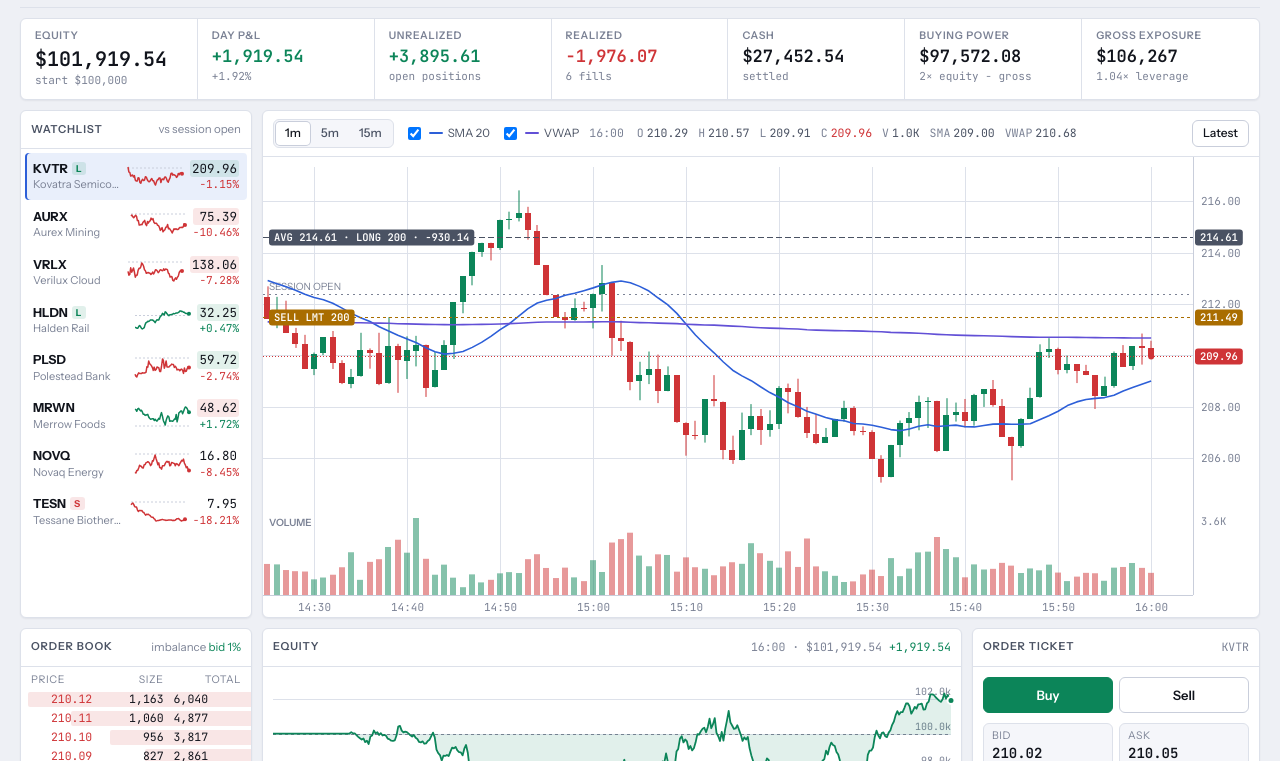
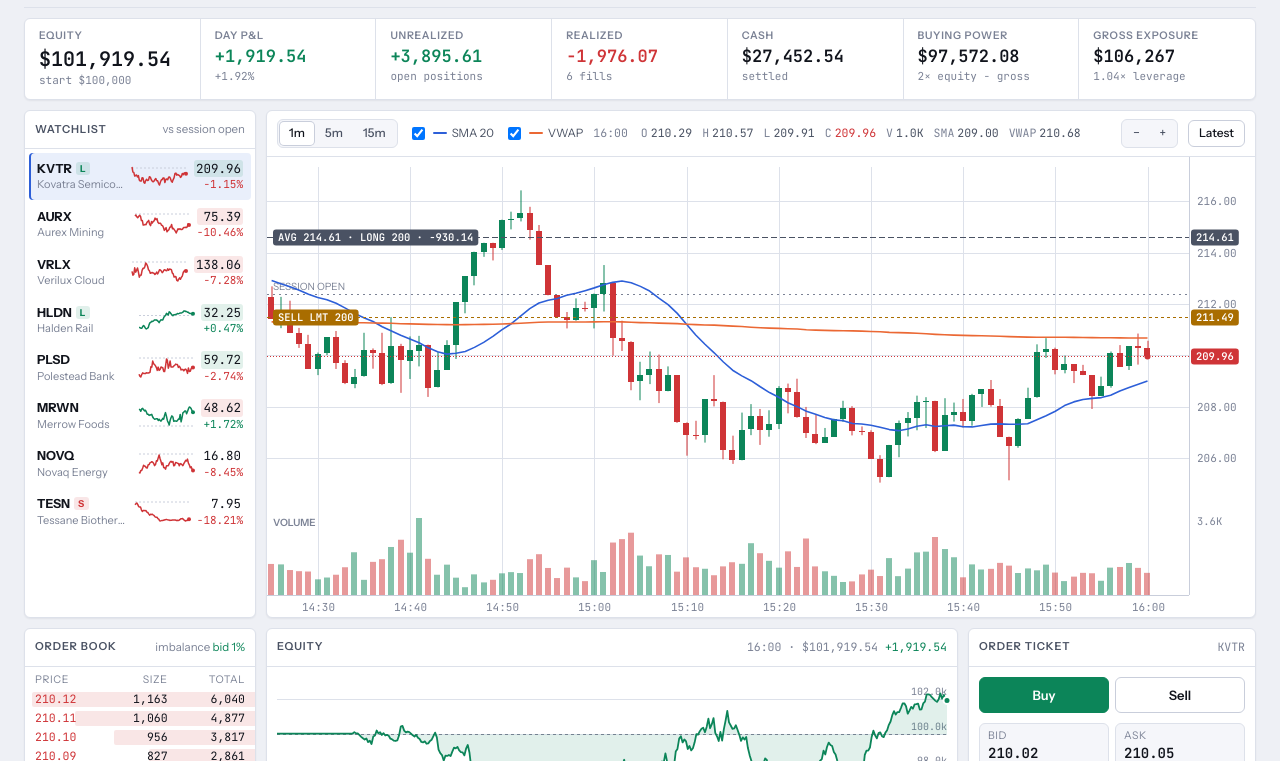
Before and after one commit to MartinBarta/claudetest, a plain HTML site: page halyard/index.html in a window 1280 px wide. Shown: the part 88-849 px from the top of the page. Drawn offline with Linux system fonts and the light colour scheme.

Commit message:
Fix click handling, overlay colors and chart controls in Halyard desk
Keep live lists from swallowing clicks or focus during ticks, snap the
crosshair to the hovered candle, switch VWAP to a CVD-safe orange, gate
wheel zoom behind Ctrl/Cmd with zoom buttons, and align the book columns.

Co-Authored-By: Claude Opus 5.5 <noreply@anthropic.com>
Claude-Session: https://claude.ai/code/session_01X5hABKNb2kiT8ijXwg24d8

```diff
--- a/halyard/index.html
+++ b/halyard/index.html
@@ -17,7 +17,8 @@
   --accent: #2d5fd8;
   --accent-ink: #ffffff;
   --accent-soft: rgba(45, 95, 216, 0.10);
-  --overlay-2: #6250d6;
+  --overlay-2: #eb6834;
+  --on-solid: #ffffff;
   --up: #0c8559;
   --down: #cf3437;
   --up-soft: rgba(12, 133, 89, 0.12);
@@ -33,7 +34,7 @@
   :root:not([data-theme="light"]) {
     --bg: #0d1016; --panel: #151922; --panel-2: #1a1f2a; --line: #252b38; --line-2: #333b4b;
     --fg: #e6e9f1; --fg-2: #a8afbf; --fg-3: #737b8e;
-    --accent: #5b8cff; --accent-ink: #0d1016; --accent-soft: rgba(91, 140, 255, 0.14); --overlay-2: #9085e9;
+    --accent: #5b8cff; --accent-ink: #0d1016; --accent-soft: rgba(91, 140, 255, 0.14); --overlay-2: #d95926; --on-solid: #0d1016;
     --up: #2fb380; --down: #f0605f; --up-soft: rgba(47, 179, 128, 0.14); --down-soft: rgba(240, 96, 95, 0.14);
     --warn: #e2a63c; --warn-soft: rgba(226, 166, 60, 0.14); --shadow: none;
     color-scheme: dark;
@@ -42,20 +43,18 @@
 :root[data-theme="dark"] {
   --bg: #0d1016; --panel: #151922; --panel-2: #1a1f2a; --line: #252b38; --line-2: #333b4b;
   --fg: #e6e9f1; --fg-2: #a8afbf; --fg-3: #737b8e;
-  --accent: #5b8cff; --accent-ink: #0d1016; --accent-soft: rgba(91, 140, 255, 0.14); --overlay-2: #9085e9;
+  --accent: #5b8cff; --accent-ink: #0d1016; --accent-soft: rgba(91, 140, 255, 0.14); --overlay-2: #d95926; --on-solid: #0d1016;
   --up: #2fb380; --down: #f0605f; --up-soft: rgba(47, 179, 128, 0.14); --down-soft: rgba(240, 96, 95, 0.14);
   --warn: #e2a63c; --warn-soft: rgba(226, 166, 60, 0.14); --shadow: none;
   color-scheme: dark;
 }
 
 * { box-sizing: border-box; }
+[hidden] { display: none !important; }
 body {
   background: var(--bg); color: var(--fg); font-family: var(--font-ui); font-size: 13px; line-height: 1.4;
-  padding-left: max(12px, env(safe-area-inset-left, 0px)); padding-right: max(12px, env(safe-area-inset-right, 0px));
+  padding-left: max(16px, env(safe-area-inset-left, 0px)); padding-right: max(16px, env(safe-area-inset-right, 0px));
   padding-block: 0 16px;
-}
-@media (max-width: 640px) {
-  body { padding-left: max(16px, env(safe-area-inset-left, 0px)); padding-right: max(16px, env(safe-area-inset-right, 0px)); }
 }
 body::before { content: ""; position: fixed; inset: 0 0 auto; height: env(safe-area-inset-top, 0px); z-index: 10; background: var(--bg); }
 button { font: inherit; color: inherit; cursor: pointer; }
@@ -172,7 +171,7 @@ button:focus-visible, input:focus-visible, select:focus-visible, [tabindex]:focu
 .book .row { cursor: pointer; border: 0; background: none; width: 100%; text-align: left; }
 .book .row:hover { background: var(--panel-2); }
 .book .row > span { position: relative; z-index: 1; }
-.book .row > span:nth-child(2), .book .hdr > span:nth-child(2), .book .row > span:nth-child(3), .book .hdr > span:nth-child(3) { text-align: right; }
+.book .row > span:nth-of-type(n+2), .book .hdr > span:nth-of-type(n+2) { text-align: right; }
 .book .bar { position: absolute; right: 0; top: 2px; bottom: 2px; z-index: 0; border-radius: 2px 0 0 2px; }
 .book .ask .bar { background: var(--down-soft); } .book .bid .bar { background: var(--up-soft); }
 .book .ask .p { color: var(--down); } .book .bid .p { color: var(--up); }
@@ -190,8 +189,8 @@ button:focus-visible, input:focus-visible, select:focus-visible, [tabindex]:focu
 .tk { padding: 10px; display: flex; flex-direction: column; gap: 10px; }
 .side-seg { display: grid; grid-template-columns: 1fr 1fr; gap: 6px; }
 .side-seg button { border: 1px solid var(--line-2); background: var(--panel); border-radius: var(--r); padding: 8px; font-weight: 600; font-size: 13px; }
-.side-seg button.buy[aria-pressed="true"] { background: var(--up); border-color: var(--up); color: #fff; }
-.side-seg button.sell[aria-pressed="true"] { background: var(--down); border-color: var(--down); color: #fff; }
+.side-seg button.buy[aria-pressed="true"] { background: var(--up); border-color: var(--up); color: var(--on-solid); }
+.side-seg button.sell[aria-pressed="true"] { background: var(--down); border-color: var(--down); color: var(--on-solid); }
 .tk-quote { display: grid; grid-template-columns: 1fr 1fr; gap: 6px; }
 .tk-quote button { border: 1px solid var(--line); border-radius: var(--r); background: var(--panel-2); padding: 5px 8px; text-align: left; }
 .tk-quote span { display: block; font-size: 10.5px; color: var(--fg-3); text-transform: uppercase; letter-spacing: 0.06em; }
@@ -214,7 +213,7 @@ button:focus-visible, input:focus-visible, select:focus-visible, [tabindex]:focu
 .err:empty { display: none; }
 .note { margin: 0; font-size: 11.5px; color: var(--warn); }
 .note:empty { display: none; }
-.cta { border: 0; border-radius: var(--r); padding: 10px; font-weight: 600; font-size: 13.5px; color: #fff; background: var(--up); }
+.cta { border: 0; border-radius: var(--r); padding: 10px; font-weight: 600; font-size: 13.5px; color: var(--on-solid); background: var(--up); }
 .cta.sell { background: var(--down); }
 .cta:disabled { opacity: 0.45; cursor: not-allowed; }
 .confirm { padding: 10px; display: flex; flex-direction: column; gap: 10px; }
@@ -300,10 +299,14 @@ tr:last-child td { border-bottom: 0; }
         <label><input type="checkbox" id="ovVwap" checked> <span class="sw" style="background:var(--overlay-2)"></span>VWAP</label>
       </div>
       <div class="ohlc" id="ohlc"></div>
-      <button class="btn" id="liveBtn" style="margin-left:auto" title="Jump back to the latest candle">Latest</button>
+      <div class="seg" style="margin-left:auto" role="group" aria-label="Zoom">
+        <button type="button" id="zoomOut" aria-label="Zoom out" title="Zoom out (or Ctrl + scroll)">−</button>
+        <button type="button" id="zoomIn" aria-label="Zoom in" title="Zoom in (or Ctrl + scroll)">+</button>
+      </div>
+      <button class="btn" id="liveBtn" title="Jump back to the latest candle. Drag the chart to pan.">Latest</button>
     </div>
     <div class="chart-wrap" id="chartWrap">
-      <canvas id="chartCv" role="img" aria-label="Candlestick chart" title="Scroll to zoom, drag to pan, double-click to reset"></canvas>
+      <canvas id="chartCv" role="img" aria-label="Candlestick chart"></canvas>
     </div>
   </section>
 
@@ -629,9 +632,25 @@ function sel() { return sim.by[UI.sel]; }
 let C = {};
 function readColors() {
   const cs = getComputedStyle(document.documentElement);
-  for (const k of ['panel', 'panel-2', 'line', 'line-2', 'fg', 'fg-2', 'fg-3', 'accent', 'overlay-2', 'up', 'down', 'warn', 'accent-soft'])
+  for (const k of ['panel', 'panel-2', 'line', 'line-2', 'fg', 'fg-2', 'fg-3', 'accent', 'overlay-2', 'up', 'down', 'warn', 'accent-soft', 'on-solid'])
     C[k] = cs.getPropertyValue('--' + k).trim();
   UI.dirty = true;
+}
+
+// Replace a live list's markup without eating clicks or focus: skip identical markup,
+// hold updates while a pointer is pressed inside, and restore focus by data key.
+const pressed = new Set();
+function setHTML(el, html) {
+  if (el._html === html) return;
+  if (pressed.has(el)) { el._pending = html; return; }
+  const a = document.activeElement, key = a && el.contains(a) ? (a.dataset.key || null) : null;
+  el.innerHTML = html; el._html = html; el._pending = null;
+  if (key) { const n = el.querySelector(`[data-key="${CSS.escape(key)}"]`); if (n) n.focus({ preventScroll: true }); }
+}
+function guard(el) {
+  el.addEventListener('pointerdown', () => pressed.add(el));
+  const release = () => { if (!pressed.delete(el)) return; setTimeout(() => { if (el._pending) setHTML(el, el._pending); }, 0); };
+  window.addEventListener('pointerup', release, true); window.addEventListener('pointercancel', release, true);
 }
 
 // ---------- header + KPIs ----------
@@ -677,12 +696,12 @@ function renderWatch() {
     const fl = (!reduceMotion.matches && prev !== undefined && prev !== s.last) ? (s.last > prev ? 'flash-up' : 'flash-down') : '';
     UI.prevLast[s.sym] = s.last;
     const tag = p.qty ? `<span class="pos-dot ${p.qty > 0 ? 'L' : 'S'}" title="${p.qty > 0 ? 'Long' : 'Short'} ${fmtInt(Math.abs(p.qty))}">${p.qty > 0 ? 'L' : 'S'}</span>` : '';
-    h += `<li><button data-sym="${s.sym}" aria-current="${s.sym === UI.sel}">
+    h += `<li><button data-sym="${s.sym}" data-key="w-${s.sym}" aria-current="${s.sym === UI.sel}">
       <span style="min-width:0"><div class="s1">${s.sym}${tag}</div><div class="s2">${esc(s.name)}</div></span>
       ${spark(s)}
       <span><div class="px ${fl}">${fmt(s.last)}</div><div class="pc ${cls(ch)}">${sgnPct(ch)}</div></span></button></li>`;
   }
-  $('wl').innerHTML = h;
+  setHTML($('wl'), h);
 }
 
 // ---------- book + tape ----------
@@ -695,12 +714,12 @@ function renderBook() {
   const max = Math.max(ca[N - 1], cb[N - 1]);
   let h = `<div class="hdr"><span>Price</span><span>Size</span><span>Total</span></div>`;
   for (let i = N - 1; i >= 0; i--)
-    h += `<button type="button" class="row ask${mine.has(a[i].toFixed(2)) ? ' mine' : ''}" data-px="${a[i]}" data-side="buy" aria-label="Ask ${fmt(a[i])}, ${fmtInt(s.as[i])} shares"><div class="bar" style="width:${(ca[i] / max * 100).toFixed(1)}%"></div><span class="p">${fmt(a[i])}</span><span>${fmtInt(s.as[i])}</span><span>${fmtInt(ca[i])}</span></button>`;
+    h += `<button type="button" class="row ask${mine.has(a[i].toFixed(2)) ? ' mine' : ''}" data-key="a${i}" data-px="${a[i]}" data-side="buy" aria-label="Ask ${fmt(a[i])}, ${fmtInt(s.as[i])} shares"><div class="bar" style="width:${(ca[i] / max * 100).toFixed(1)}%"></div><span class="p">${fmt(a[i])}</span><span>${fmtInt(s.as[i])}</span><span>${fmtInt(ca[i])}</span></button>`;
   const spr = s.ask - s.bid, mid = (s.ask + s.bid) / 2;
   h += `<div class="spread"><span><b class="${s.last >= s.open ? 'up' : 'down'}">${fmt(s.last)}</b> last</span><span class="muted">spread ${fmt(spr)} · ${(spr / mid * 1e4).toFixed(1)} bp</span></div>`;
   for (let i = 0; i < N; i++)
-    h += `<button type="button" class="row bid${mine.has(b[i].toFixed(2)) ? ' mine' : ''}" data-px="${b[i]}" data-side="sell" aria-label="Bid ${fmt(b[i])}, ${fmtInt(s.bs[i])} shares"><div class="bar" style="width:${(cb[i] / max * 100).toFixed(1)}%"></div><span class="p">${fmt(b[i])}</span><span>${fmtInt(s.bs[i])}</span><span>${fmtInt(cb[i])}</span></button>`;
-  $('book').innerHTML = h;
+    h += `<button type="button" class="row bid${mine.has(b[i].toFixed(2)) ? ' mine' : ''}" data-key="b${i}" data-px="${b[i]}" data-side="sell" aria-label="Bid ${fmt(b[i])}, ${fmtInt(s.bs[i])} shares"><div class="bar" style="width:${(cb[i] / max * 100).toFixed(1)}%"></div><span class="p">${fmt(b[i])}</span><span>${fmtInt(s.bs[i])}</span><span>${fmtInt(cb[i])}</span></button>`;
+  setHTML($('book'), h);
   const bidT = cb[N - 1], askT = ca[N - 1], imb = (bidT - askT) / (bidT + askT);
   $('bookAside').innerHTML = `imbalance <span class="${cls(imb)}">${imb > 0 ? 'bid' : 'ask'} ${Math.abs(imb * 100).toFixed(0)}%</span>`;
 }
@@ -731,7 +750,7 @@ function renderBlotter() {
         h += `<tr data-sym="${s.sym}"><td class="sym">${s.sym}</td><td>${p.qty > 0 ? '<span class="pill b">LONG</span>' : p.qty < 0 ? '<span class="pill s">SHORT</span>' : '<span class="muted">flat</span>'}</td>
           <td>${fmtInt(p.qty)}</td><td>${p.qty ? fmt(p.avg, 3) : '–'}</td><td>${fmt(s.last)}</td><td>${fmt(p.qty * s.last)}</td>
           <td class="${cls(u)}">${p.qty ? sgn(u) : '–'}</td><td class="${cls(up)}">${p.qty ? sgnPct(up) : '–'}</td><td class="${cls(p.realized)}">${sgn(p.realized)}</td>
-          <td>${p.qty ? `<button class="mini" data-close="${s.sym}">Close</button>` : ''}</td></tr>`;
+          <td>${p.qty ? `<button class="mini" data-key="c-${s.sym}" data-close="${s.sym}">Close</button>` : ''}</td></tr>`;
       }
       h += '</tbody></table>';
     }
@@ -743,7 +762,7 @@ function renderBlotter() {
         const s = sim.by[o.sym], px = o.type === 'limit' ? o.limit : o.stop, dist = (px / s.last - 1);
         h += `<tr data-sym="${o.sym}"><td>${hms(o.t)}</td><td class="sym">${o.sym}</td><td><span class="pill ${o.side === 'buy' ? 'b' : 's'}">${o.side.toUpperCase()}</span></td>
           <td><span class="pill w">${o.type === 'limit' ? 'LMT' : 'STP'}</span></td><td>${fmtInt(o.qty)}</td><td>${fmt(px)}</td><td>${fmt(s.last)}</td><td>${sgnPct(dist)}</td>
-          <td><button class="mini" data-cancel="${o.id}">Cancel</button></td></tr>`;
+          <td><button class="mini" data-key="x-${o.id}" data-cancel="${o.id}">Cancel</button></td></tr>`;
       }
       h += '</tbody></table>';
     }
@@ -757,7 +776,7 @@ function renderBlotter() {
       h += '</tbody></table>';
     }
   }
-  $('blotBody').innerHTML = h;
+  setHTML($('blotBody'), h);
 }
 
 // ---------- order ticket ----------
@@ -1019,13 +1038,13 @@ function drawChart() {
   const ly = Math.round(Math.max(top, Math.min(top + priceH, yOf(s.last)))) + 0.5, lc = s.last >= s.open ? C.up : C.down;
   ctx.setLineDash([1, 2]); ctx.strokeStyle = lc; ctx.beginPath(); ctx.moveTo(0, ly); ctx.lineTo(plotW, ly); ctx.stroke(); ctx.setLineDash([]);
   if (UI.pan === 0 && vis.length) { ctx.fillStyle = lc; ctx.beginPath(); ctx.arc(xOf(vis.length - 1), yOf(s.last), 3, 0, Math.PI * 2); ctx.fill(); }
-  tag(ctx, plotW + 2, ly, fmt(s.last), lc, '#ffffff', 'left');
+  tag(ctx, plotW + 2, ly, fmt(s.last), lc, C['on-solid'], 'left');
 
   // crosshair
   let hb = vis[vis.length - 1], hi_ = start + vis.length - 1;
   const h = UI.hover;
   if (h && h.x < plotW && h.y > 0 && h.y < volBot) {
-    const idx = Math.max(0, Math.min(vis.length - 1, Math.round((h.x - (plotW - (vis.length - 0.5 + rightPad) * bw)) / bw - 0.5)));
+    const idx = Math.max(0, Math.min(vis.length - 1, Math.round((h.x - (plotW - (vis.length - 0.5 + rightPad) * bw)) / bw)));
     hb = vis[idx]; hi_ = start + idx;
     const x = Math.round(xOf(idx)) + 0.5;
     ctx.strokeStyle = C['fg-3']; ctx.setLineDash([3, 3]);
@@ -1123,6 +1142,7 @@ function selectSym(sym) {
 
 // ---------- wiring ----------
 function wire() {
+  for (const id of ['wl', 'book', 'blotBody']) guard($(id));
   $('wl').addEventListener('click', e => { const b = e.target.closest('button[data-sym]'); if (b) selectSym(b.dataset.sym); });
   $('tfSeg').addEventListener('click', e => { const b = e.target.closest('button[data-tf]'); if (!b) return; UI.tf = +b.dataset.tf; UI.pan = 0; for (const x of $('tfSeg').children) x.setAttribute('aria-pressed', x === b); UI.dirty = true; });
   $('speedSeg').addEventListener('click', e => { const b = e.target.closest('button[data-speed]'); if (!b) return; UI.speed = +b.dataset.speed; for (const x of $('speedSeg').children) x.setAttribute('aria-pressed', x === b); setRunning(true); });
@@ -1144,7 +1164,9 @@ function wire() {
   const endDrag = () => { drag = null; chartCv.classList.remove('dragging'); };
   chartCv.addEventListener('pointerup', endDrag); chartCv.addEventListener('pointercancel', endDrag);
   chartCv.addEventListener('pointerleave', () => { if (!drag) { UI.hover = null; UI.dirty = true; } });
-  chartCv.addEventListener('wheel', e => { e.preventDefault(); UI.zoom = Math.max(24, Math.min(400, UI.zoom * (e.deltaY > 0 ? 1.12 : 1 / 1.12))); UI.dirty = true; }, { passive: false });
+  const zoomBy = f => { UI.zoom = Math.max(24, Math.min(400, UI.zoom * f)); UI.dirty = true; };
+  chartCv.addEventListener('wheel', e => { if (!e.ctrlKey && !e.metaKey) return; e.preventDefault(); zoomBy(e.deltaY > 0 ? 1.15 : 1 / 1.15); }, { passive: false });
+  $('zoomIn').addEventListener('click', () => zoomBy(1 / 1.3)); $('zoomOut').addEventListener('click', () => zoomBy(1.3));
   chartCv.addEventListener('dblclick', () => { UI.pan = 0; UI.zoom = 96; UI.dirty = true; });
   eqCv.addEventListener('pointermove', e => { UI.eqHover = e.clientX - eqCv.getBoundingClientRect().left; UI.dirty = true; });
   eqCv.addEventListener('pointerleave', () => { UI.eqHover = null; UI.dirty = true; });
```
